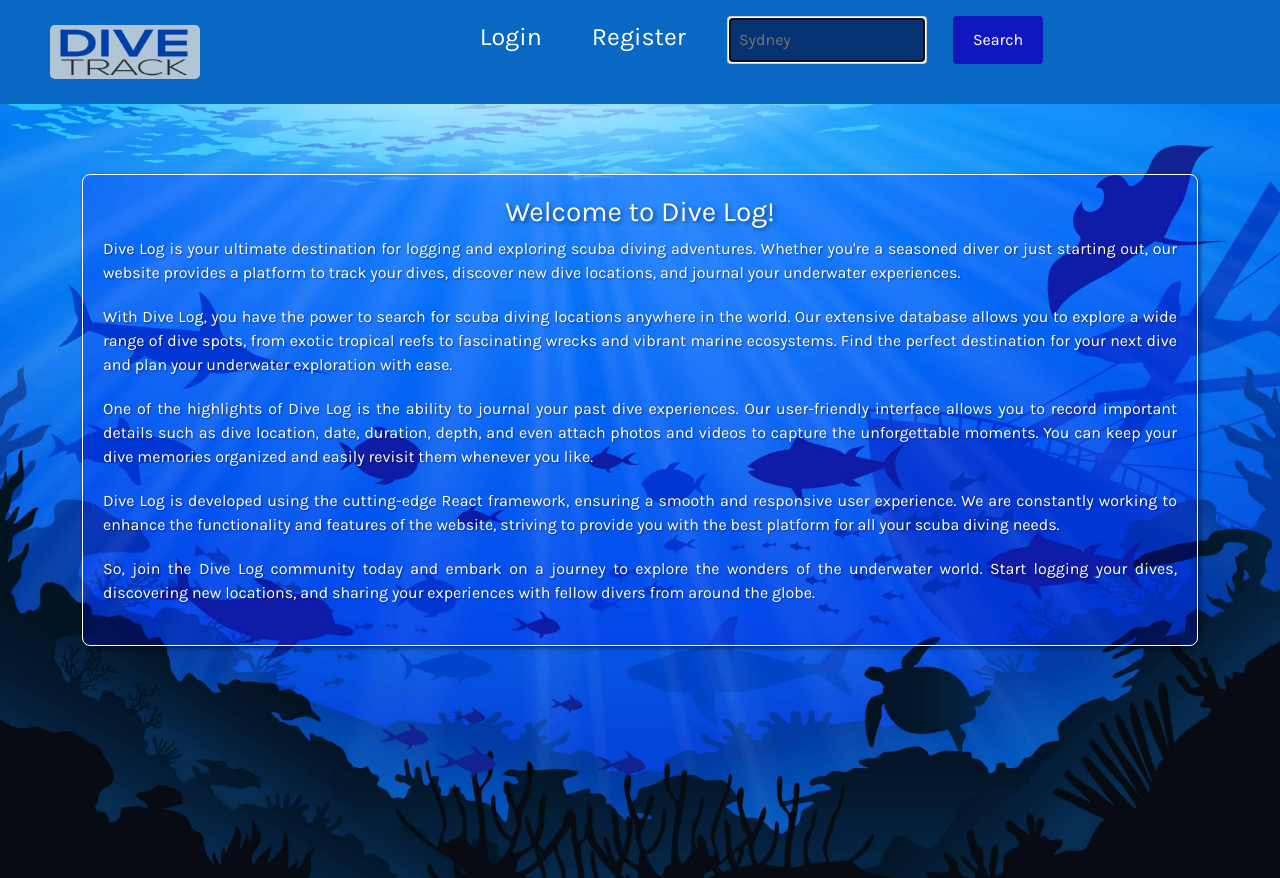
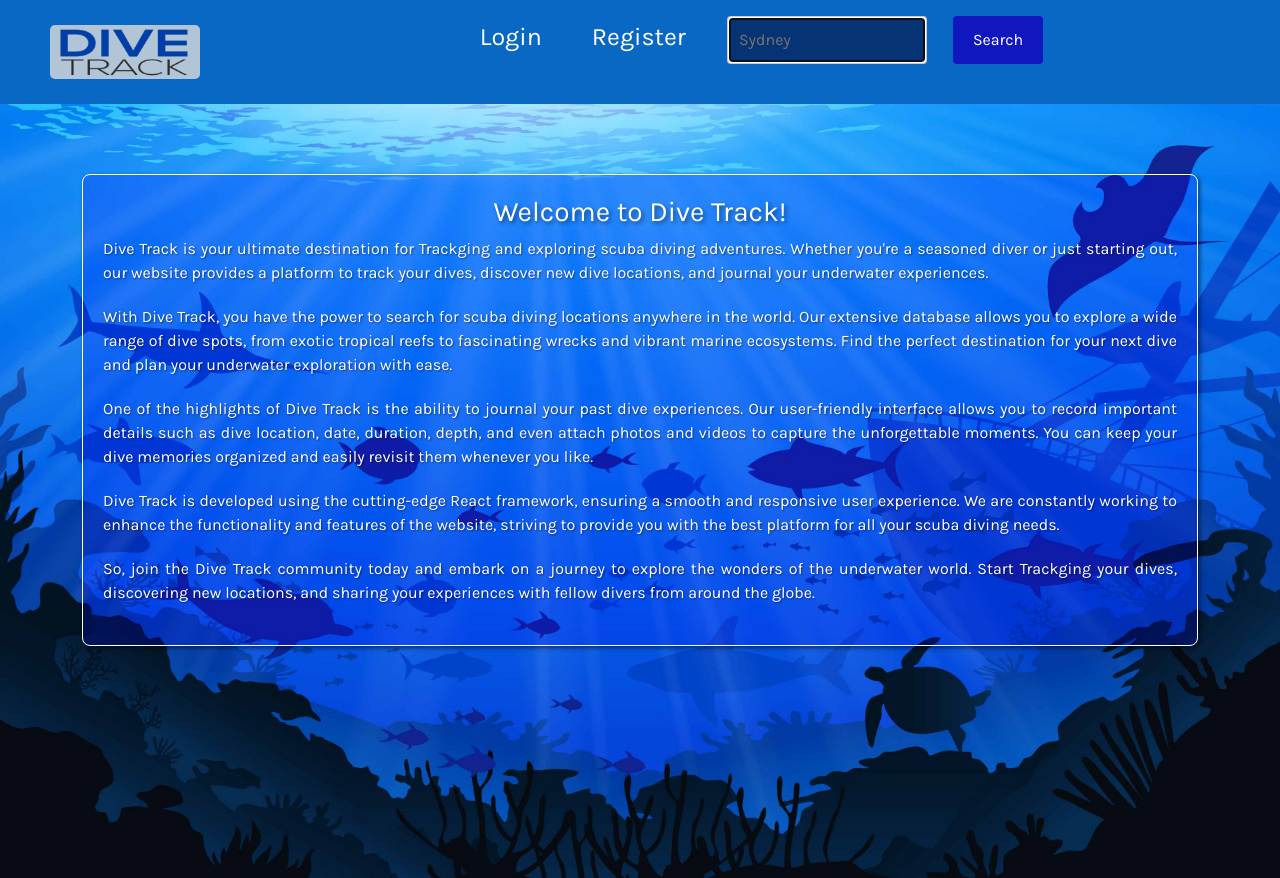
Before and after one commit to darcyhmansfield/scuba-dive-log, a React (Vite) app: page / in a window 1280 px wide. Built offline with nearby package versions, Linux system fonts and the light colour scheme.

Commit message:
Updated home page and fixed google maps

```diff
--- /dev/null
+++ b/src/components/Google_Map copy.jsx
@@ -0,0 +1,71 @@
+import React, { useEffect, useState, useCallback } from "react";
+import { GoogleMap, useJsApiLoader, Marker } from "@react-google-maps/api";
+import { mapsApiKey } from "../config/googleMapsClient";
+
+
+export default function GMap({ results }) {
+
+  const locations = [
+    {id: '07d33287-48ab-45df-b87c-85c4d3b3a467', name: 'The Nice Spot', region: 'Melbourne, Victoria', lat: -38.30286995515003, lng: 144.60376739501956},
+    {id: '1e335b64-623b-45f7-9e20-03e3c2eaa6bd', name: 'Point Franklin Reef', region: 'Melbourne, Victoria', lat: -38.31499288364285, lng: 144.7193813323975},
+    {id: '2a0de902-a2ca-4786-922e-a6209fa8541d', name: 'Foggy Reef', region: 'Melbourne, Victoria', lat: -38.29182285617621, lng: 144.6248817443848}
+  ]
+  const containerStyle = {width:'700px', height:'500px'};
+  let center = {lat: -25, lng: 135};
+  const [markersArray, setMarkersArray] = useState([])
+  let markers = []
+
+  useEffect(() => {
+    if (results.data) {
+      results.data.map((location, index) => {
+        markers[index] = {name:location.name, 'position':{lat:+location.lat, lng:+location.lng}}
+      })
+    } else {
+      console.log(typeof results.data)
+    }
+    console.log("Markers: ", markers)
+    setMarkersArray(markers);
+    console.log(markersArray)
+  }, [results]);
+
+
+  useEffect(() => {
+    console.log("Array: ", markersArray)
+    if (markersArray.length > 0) {
+      // center = markersArray[0].position;
+      center = {lat: markersArray[0].position.lat, lng: markersArray[0].position.lng}
+    }
+    console.log("center: ", center)
+  }, [markersArray])
+
+  const { isLoaded } = useJsApiLoader({
+    id:'google-map-script',
+    googleMapsApiKey: mapsApiKey
+  });
+
+
+
+return isLoaded && (markersArray.length) > 0 ? (
+  <div>
+      <GoogleMap
+        mapContainerStyle={containerStyle}
+        center={{lat:markersArray[0].position.lat, lng:markersArray[0].position.lng}}
+        zoom={10}
+      >
+        {markersArray.map((marker, index) => (
+          <div>
+            <Marker
+            key={index}
+            name={marker.name}
+            position={{lat:marker.position.lat, lng:marker.position.lng}}
+            />
+          </div>
+        ))}
+      </GoogleMap>
+  </div>
+) : (
+  <div>
+    Loading
+  </div>
+  )
+}
--- a/src/components/Home.jsx
+++ b/src/components/Home.jsx
@@ -1,21 +1,21 @@
 const Home = () => {
     return (
         <div className="about">
-            <h2 className="about-heading">Welcome to Dive Log!</h2>
+            <h2 className="about-heading">Welcome to Dive Track!</h2>
             <p className="para-about">
-                Dive Log is your ultimate destination for logging and exploring scuba diving adventures. Whether you're a seasoned diver or just starting out, our website provides a platform to track your dives, discover new dive locations, and journal your underwater experiences.
+                Dive Track is your ultimate destination for Trackging and exploring scuba diving adventures. Whether you're a seasoned diver or just starting out, our website provides a platform to track your dives, discover new dive locations, and journal your underwater experiences.
             </p>
             <p className="para-about">
-                With Dive Log, you have the power to search for scuba diving locations anywhere in the world. Our extensive database allows you to explore a wide range of dive spots, from exotic tropical reefs to fascinating wrecks and vibrant marine ecosystems. Find the perfect destination for your next dive and plan your underwater exploration with ease.
+                With Dive Track, you have the power to search for scuba diving locations anywhere in the world. Our extensive database allows you to explore a wide range of dive spots, from exotic tropical reefs to fascinating wrecks and vibrant marine ecosystems. Find the perfect destination for your next dive and plan your underwater exploration with ease.
             </p>
             <p className="para-about">
-                One of the highlights of Dive Log is the ability to journal your past dive experiences. Our user-friendly interface allows you to record important details such as dive location, date, duration, depth, and even attach photos and videos to capture the unforgettable moments. You can keep your dive memories organized and easily revisit them whenever you like.
+                One of the highlights of Dive Track is the ability to journal your past dive experiences. Our user-friendly interface allows you to record important details such as dive location, date, duration, depth, and even attach photos and videos to capture the unforgettable moments. You can keep your dive memories organized and easily revisit them whenever you like.
             </p>
             <p className="para-about">
-                Dive Log is developed using the cutting-edge React framework, ensuring a smooth and responsive user experience. We are constantly working to enhance the functionality and features of the website, striving to provide you with the best platform for all your scuba diving needs.
+                Dive Track is developed using the cutting-edge React framework, ensuring a smooth and responsive user experience. We are constantly working to enhance the functionality and features of the website, striving to provide you with the best platform for all your scuba diving needs.
             </p>
             <p className="para-about">
-                So, join the Dive Log community today and embark on a journey to explore the wonders of the underwater world. Start logging your dives, discovering new locations, and sharing your experiences with fellow divers from around the globe.
+                So, join the Dive Track community today and embark on a journey to explore the wonders of the underwater world. Start Trackging your dives, discovering new locations, and sharing your experiences with fellow divers from around the globe.
             </p>
         </div>
     );
--- a/src/components/Search_Results.jsx
+++ b/src/components/Search_Results.jsx
@@ -1,4 +1,4 @@
-import GMap from './Google_Map';
+import GMap from './Google_Map copy';
 import { useState, useEffect } from 'react';
 // import GMap from './Google_Map';
 
@@ -11,7 +11,7 @@ const Search_Results = ({results}) => {
 
     return (
         <div>
-            {/* <GMap results={results} /> */}
+            <GMap results={results} />
             {Object.keys(results).length > 0 &&
             <>
             <table style={{ width: 500 }}>
@@ -32,7 +32,6 @@ const Search_Results = ({results}) => {
                     ))}
                 </tbody>
             </table>
-            <GMap results={results} />
             </>
             }
         </div>
```
Also changed, not shown: src/images/scuba.png (added).
